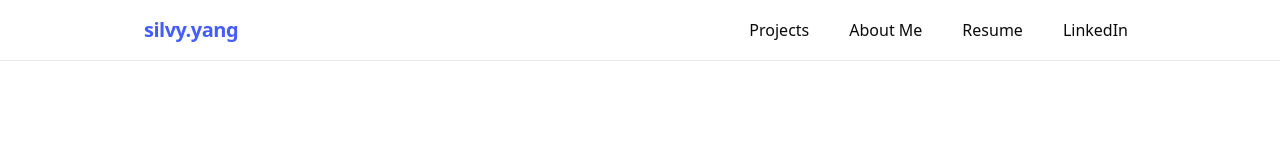
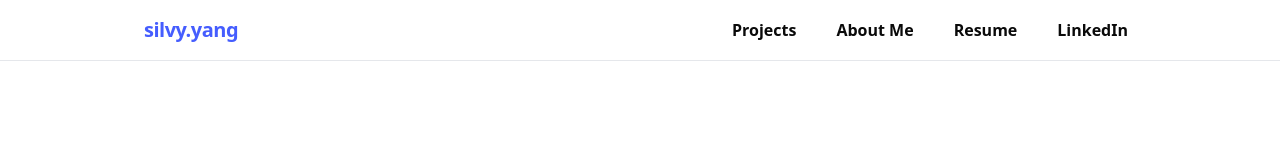
Before and after one commit to pado0/designer-portfolio, a Next.js app: page /about in a window 1280 px wide. Shown: the top 155 px of the page. Built offline with nearby package versions, Linux system fonts and the light colour scheme; grey boxes are pictures that could not be loaded.

Commit message:
cicd test

```diff
--- a/src/components/Header.tsx
+++ b/src/components/Header.tsx
@@ -27,14 +27,14 @@ export default function Header() {
                   href={item.href}
                   target="_blank"
                   rel="noopener noreferrer"
-                  className="transition-colors px-2 py-1 rounded hover:text-[#455dfe] focus:text-[#455dfe] focus:outline-none"
+                  className="transition-colors px-2 py-1 rounded font-semibold hover:text-[#455dfe] focus:text-[#455dfe] focus:outline-none"
                 >
                   {item.label}
                 </a>
               ) : (
                 <Link
                   href={item.href}
-                  className="transition-colors px-2 py-1 rounded hover:text-[#455dfe] focus:text-[#455dfe] focus:outline-none"
+                  className="transition-colors px-2 py-1 rounded font-semibold hover:text-[#455dfe] focus:text-[#455dfe] focus:outline-none"
                 >
                   {item.label}
                 </Link>
@@ -79,7 +79,7 @@ export default function Header() {
                         href={item.href}
                         target="_blank"
                         rel="noopener noreferrer"
-                        className="block transition-colors px-2 py-2 rounded hover:text-[#455dfe] focus:text-[#455dfe] focus:outline-none"
+                        className="block transition-colors px-2 py-2 rounded font-semibold hover:text-[#455dfe] focus:text-[#455dfe] focus:outline-none"
                         onClick={() => setOpen(false)}
                       >
                         {item.label}
@@ -87,7 +87,7 @@ export default function Header() {
                     ) : (
                       <Link
                         href={item.href}
-                        className="block transition-colors px-2 py-2 rounded hover:text-[#455dfe] focus:text-[#455dfe] focus:outline-none"
+                        className="block transition-colors px-2 py-2 rounded font-semibold hover:text-[#455dfe] focus:text-[#455dfe] focus:outline-none"
                         onClick={() => setOpen(false)}
                       >
                         {item.label}
```
